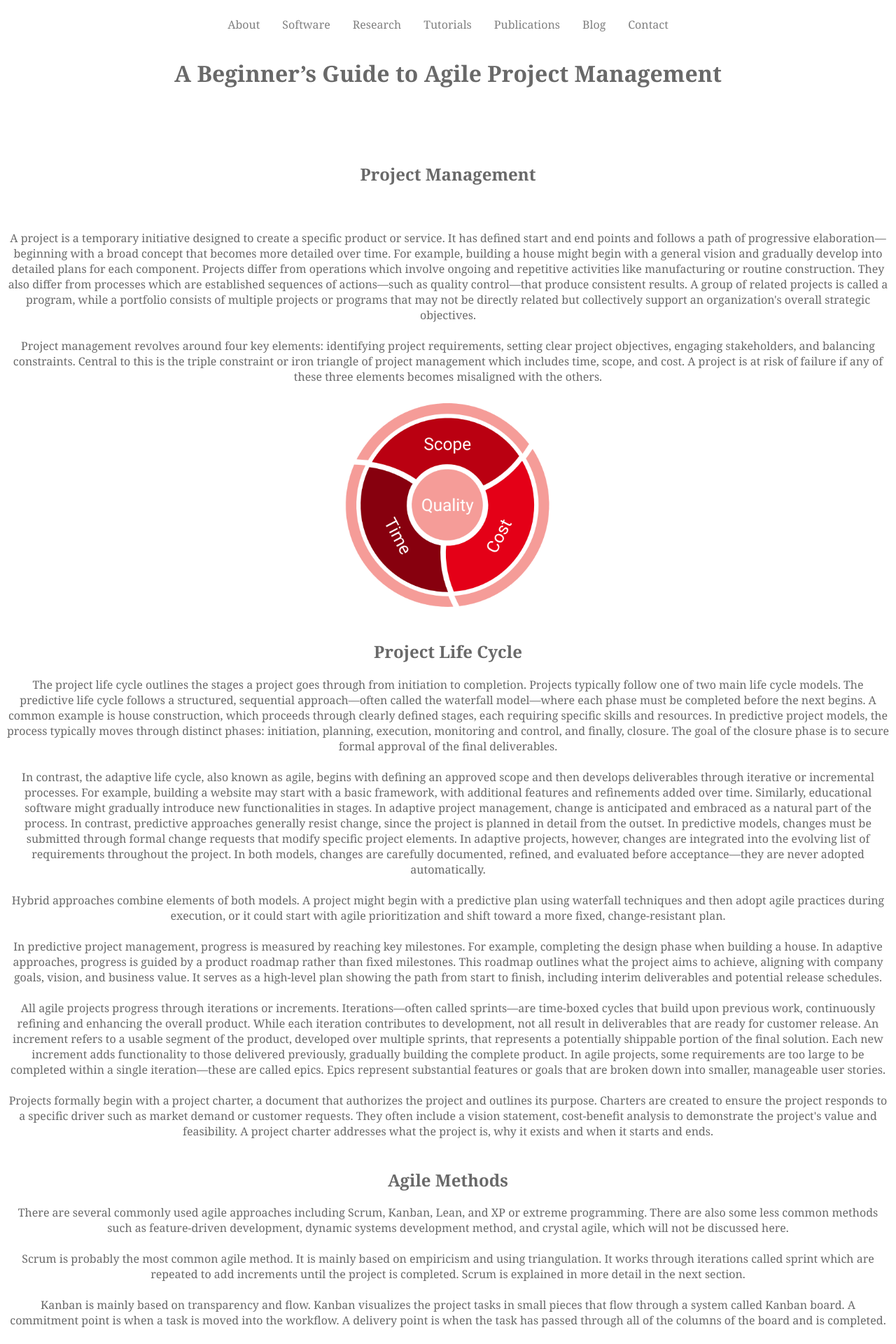
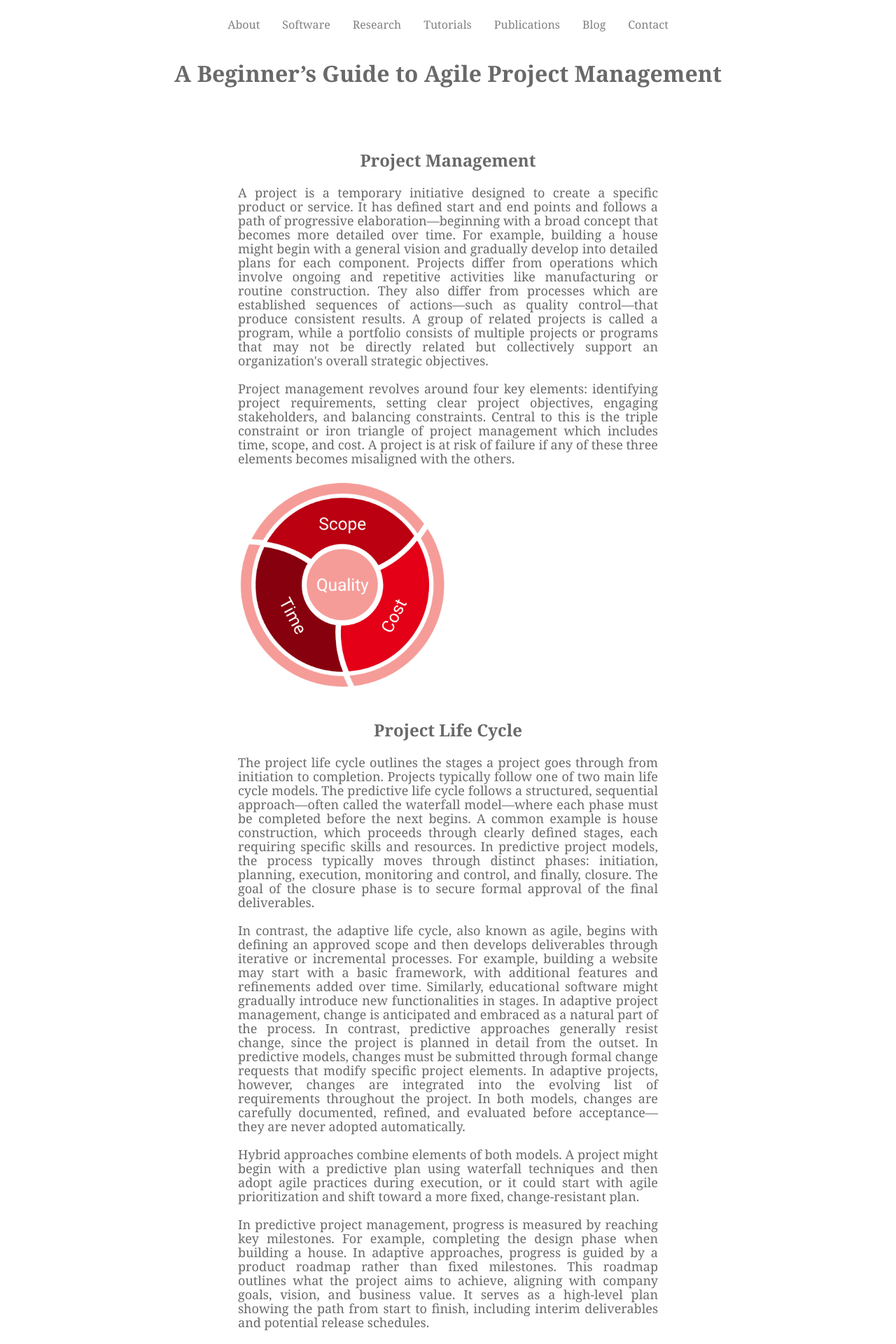
Before and after one commit to thinhnc1975/soranjh.github.io, a Jekyll site: the page built from intro_project.html, in a window 1280 px wide. Shown: the top 1920 px of the page at 70% size. Built offline with Jekyll 4.4.1, drawn with Linux system fonts in a browser that asks for light colours.

Commit message:
correct blog format

```diff
--- a/intro_project.html
+++ b/intro_project.html
@@ -10,16 +10,18 @@ title: project
 
 <h1>{{ "A Beginner’s Guide to Agile Project Management" }}</h1>
 <br><br>
+<h2 style="margin: auto; width: 600px; margin-top: 20px; margin-bottom: 0px">{{ "Project Management" }}</h2>
 <p style="margin: auto; width: 600px; margin-top: 20px; margin-bottom: 40px; line-height=20px">
-<h2>{{ "Project Management" }}</h2>
-<br><br>
 A project is a temporary initiative designed to create a specific product or service. It has defined start and end points and follows a path of progressive elaboration—beginning with a broad concept that becomes more detailed over time. For example, building a house might begin with a general vision and gradually develop into detailed plans for each component. Projects differ from operations which involve ongoing and repetitive activities like manufacturing or routine construction. They also differ from processes which are established sequences of actions—such as quality control—that produce consistent results. A group of related projects is called a program, while a portfolio consists of multiple projects or programs that may not be directly related but collectively support an organization's overall strategic objectives.
 <br><br>
 Project management revolves around four key elements: identifying project requirements, setting clear project objectives, engaging stakeholders, and balancing constraints. Central to this is the triple constraint or iron triangle of project management which includes time, scope, and cost. A project is at risk of failure if any of these three elements becomes misaligned with the others.
 <br><br>
 <img align="center" src="assets/images/iron.png" alt="Iron" width="300" height="301">
-<br><br>
-<h2>{{ "Project Life Cycle" }}</h2>
+</p>
+
+
+<h2 style="margin: auto; width: 600px; margin-top: 20px; margin-bottom: 0px">{{ "Project Life Cycle" }}</h2>
+<p style="margin: auto; width: 600px; margin-top: 20px; margin-bottom: 40px; line-height=20px">
 The project life cycle outlines the stages a project goes through from initiation to completion. Projects typically follow one of two main life cycle models. The predictive life cycle follows a structured, sequential approach—often called the waterfall model—where each phase must be completed before the next begins. A common example is house construction, which proceeds through clearly defined stages, each requiring specific skills and resources. In predictive project models, the process typically moves through distinct phases: initiation, planning, execution, monitoring and control, and finally, closure. The goal of the closure phase is to secure formal approval of the final deliverables.
 <br><br>
 In contrast, the adaptive life cycle, also known as agile, begins with defining an approved scope and then develops deliverables through iterative or incremental processes. For example, building a website may start with a basic framework, with additional features and refinements added over time. Similarly, educational software might gradually introduce new functionalities in stages. In adaptive project management, change is anticipated and embraced as a natural part of the process. In contrast, predictive approaches generally resist change, since the project is planned in detail from the outset. In predictive models, changes must be submitted through formal change requests that modify specific project elements. In adaptive projects, however, changes are integrated into the evolving list of requirements throughout the project. In both models, changes are carefully documented, refined, and evaluated before acceptance—they are never adopted automatically.
@@ -31,8 +33,11 @@ In predictive project management, progress is measured by reaching key milestone
 All agile projects progress through iterations or increments. Iterations—often called sprints—are time-boxed cycles that build upon previous work, continuously refining and enhancing the overall product. While each iteration contributes to development, not all result in deliverables that are ready for customer release. An increment refers to a usable segment of the product, developed over multiple sprints, that represents a potentially shippable portion of the final solution. Each new increment adds functionality to those delivered previously, gradually building the complete product. In agile projects, some requirements are too large to be completed within a single iteration—these are called epics. Epics represent substantial features or goals that are broken down into smaller, manageable user stories.
 <br><br>
 Projects formally begin with a project charter, a document that authorizes the project and outlines its purpose. Charters are created to ensure the project responds to a specific driver such as market demand or customer requests. They often include a vision statement, cost-benefit analysis to demonstrate the project's value and feasibility. A project charter addresses what the project is, why it exists and when it starts and ends.
-<br><br>
-<h2>{{ "Agile Methods" }}</h2>
+</p>
+
+
+<h2 style="margin: auto; width: 600px; margin-top: 20px; margin-bottom: 0px">{{ "Agile Methods" }}</h2>
+<p style="margin: auto; width: 600px; margin-top: 20px; margin-bottom: 40px; line-height=20px">
 There are several commonly used agile approaches including Scrum, Kanban, Lean, and XP or extreme programming. There are also some less common methods such as feature-driven development, dynamic systems development method, and crystal agile, which will not be discussed here.
 <br><br>
 Scrum is probably the most common agile method. It is mainly based on empiricism and using triangulation. It works through iterations called sprint which are repeated to add increments until the project is completed. Scrum is explained in more detail in the next section.
@@ -42,8 +47,11 @@ Kanban is mainly based on transparency and flow. Kanban visualizes the project t
 Lean focuses on minimizing waste and maximizing efficiency by doing more with less—fewer resources, less effort, reduced costs, and shorter timelines. It emphasizes simplicity, often through developing a Minimum Viable Product or MVP, and embraces Kaizen, or continuous incremental improvement. Lean promotes a smooth workflow using tools like Kanban, while encouraging self-managed and cross-functional teams. Its goal is to get the product right the first time by leveraging small iterations, prototyping, and open communication with customers. Learning and improvement are ongoing, driven by regular feedback.
 <br><br>
 XP centers on practices like pair programming and test-first development, where automated tests are written before the code to ensure reliability. XP relies on short planning and feedback cycles throughout its process. It is built on five core values: communication, feedback, failing early, failing fast, and experimentation. In pair programming, two developers—one acting as the driver writing code and the other as the navigator reviewing and guiding—regularly switch roles, often every few hours.
-<br><br>
-<h2>{{ "Scrum" }}</h2>
+</p>
+
+
+<h2 style="margin: auto; width: 600px; margin-top: 20px; margin-bottom: 0px">{{ "Scrum" }}</h2>
+<p style="margin: auto; width: 600px; margin-top: 20px; margin-bottom: 40px; line-height=20px">
 Scrum provides a framework for agile management of complex projects. It is characterized by Scrum values of focus, openness, respect, courage, commitment and the empirical pillars of transparency, inspection, and adaptation. Scrum is implemented by a set of well-defined events, roles, and artifacts which are explained below.
 <br><br>
 The main event in Scrum is sprint which is a container for all other events. The sprint starts with a sprint planning event where the team plans what they want to accomplish in the sprint. The developers meet everyday in the daily scrum to discuss the progress and challenges. At the end of the sprint, the team meets in the sprint review meeting to demonstrate their accomplishment and get feedback. The sprint ends with a sprint retrospective meeting to discuss the efficiency of the sprint and possible improvements.
@@ -53,8 +61,11 @@ The main event in Scrum is sprint which is a container for all other events. The
 There are three main roles in a scrum team. The product owner, the developers and the scrum master. The product owner is responsible for maximizing the value of the product the team creates. The developers create the product and the scrum master who establishes Scrum and ensures its effectiveness.
 <br><br>
 The scrum team delivers value through three artifacts which are product backlog, sprint backlog and increment. The product backlog contains the product backlog items, which are user stories that need to be done, and the product goal. It is created and maintained by the product owner before the first sprint starts. The sprint backlog contains the sprint goal, the product backlog items that need to be done in the sprint, and the action plan which is typically a breakdown of the product items into a set of tasks. The increment is the set of accomplished product backlog items, which have met the predefined quality standards known as definition of done.
-<br><br>
-<h2>{{ "Final Notes" }}</h2>
+</p>
+
+
+<h2 style="margin: auto; width: 600px; margin-top: 20px; margin-bottom: 0px">{{ "Final Notes" }}</h2>
+<p style="margin: auto; width: 600px; margin-top: 20px; margin-bottom: 40px; line-height=20px">
 Agile is a mindset designed to manage complex projects through adaptable, iterative approaches. In software development, agile project management is guided by shared principles outlined in the <a href="https://www.scrum.org/resources/scrum-guide">Manifesto for Agile Software Development</a>, which focuses on delivering valuable software that meets customer needs. Progress is primarily measured by working software. Agile embraces changing requirements, even in late stages, and emphasizes early and frequent delivery—typically within weeks to a few months.
 <br><br>
 Agile promotes empirical processes, encouraging teams to experiment and innovate. A common Agile principle is to "fail early and fail fast," fostering learning and improvement. Teams are viewed as valuable assets, not costs. Leaders adopting an Agile mindset act as coaches and facilitators rather than commanders. Agile also thrives on active stakeholder participation, relying on their vision, guidance, and continued engagement to define project success.
```
